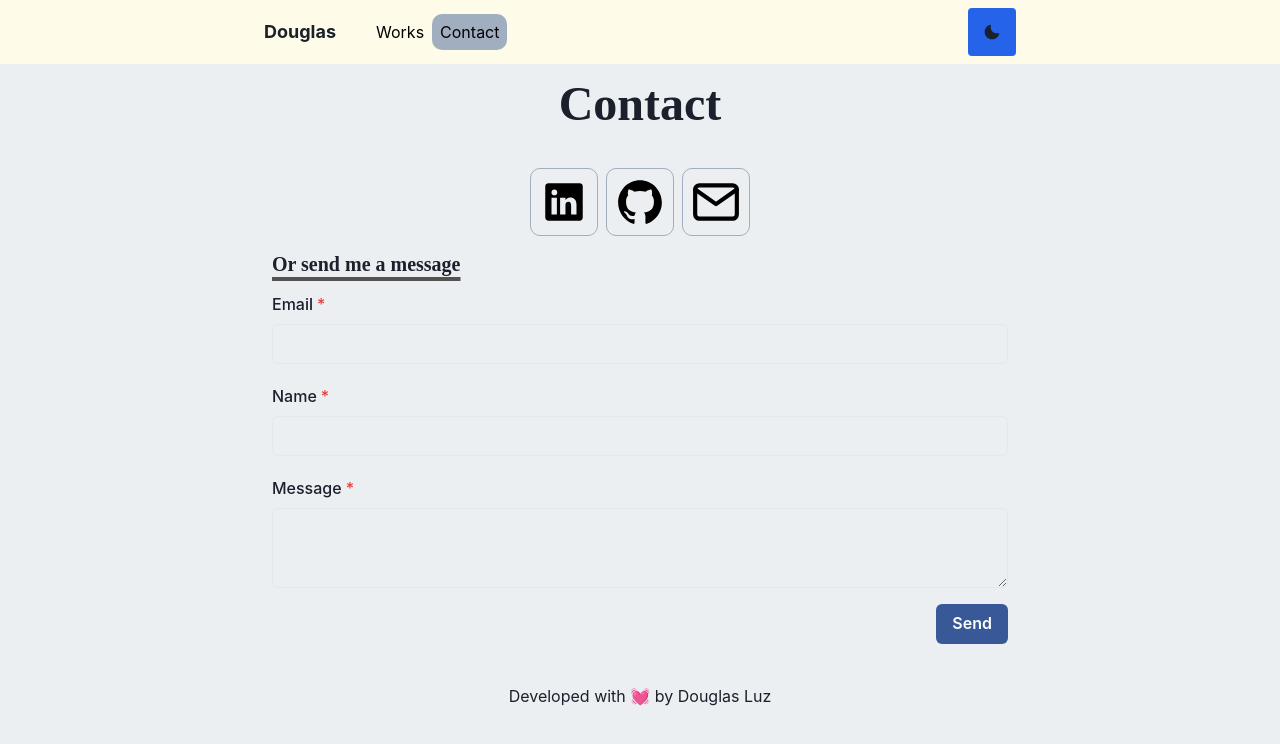
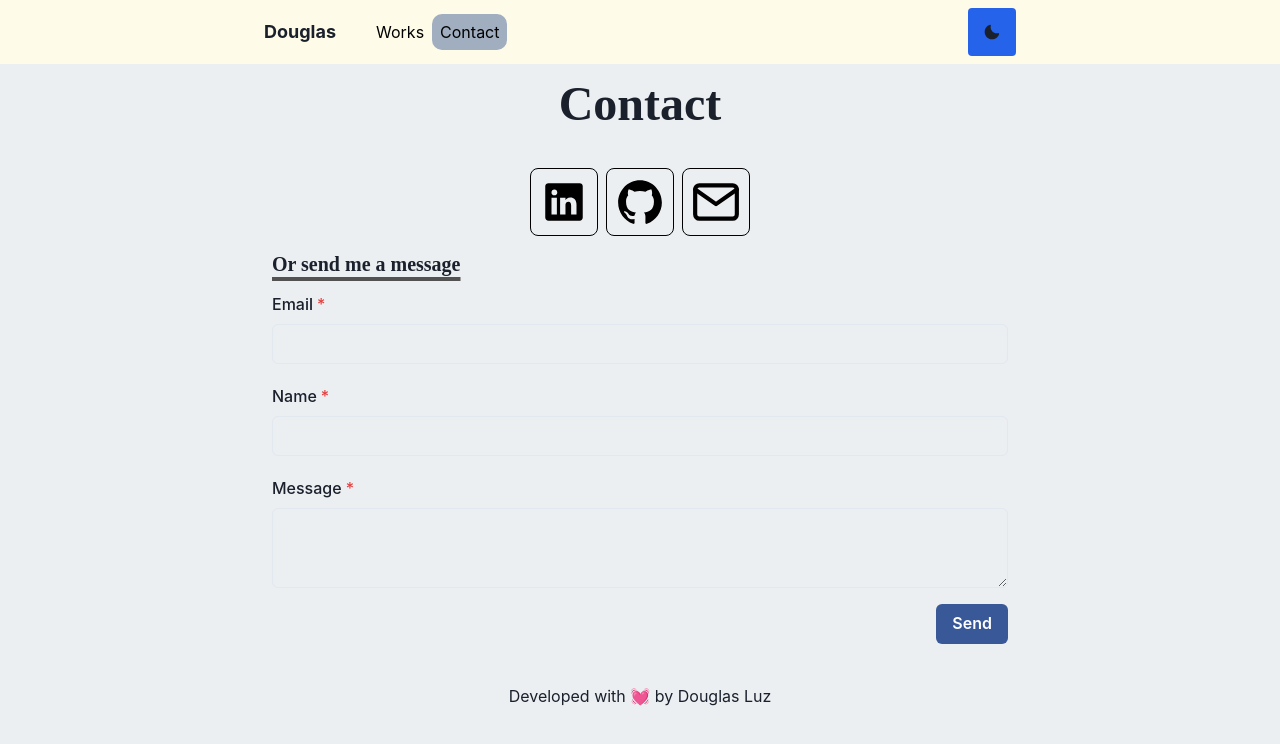
Before and after one commit to dougluz/douglasluz.com, a Next.js app: page /contact in a window 1280 px wide. Shown: the top 744 px of the page. Built offline with nearby package versions, Linux system fonts and the light colour scheme.

Commit message:
refactor: contact card with tailwind

```diff
--- a/components/ContactCard.js
+++ b/components/ContactCard.js
@@ -1,10 +1,7 @@
-import { Box, useColorModeValue } from "@chakra-ui/react"
-
 export const ContactCard = ({ children }) => {
-  const borderColor = useColorModeValue("gray.400", "#555558")
   return (
-    <Box p={2} borderRadius={10} border="1px solid" borderColor={borderColor}>
+    <div className="p-2 rounded-lg border-solid border border-black">
       {children}
-    </Box>
+    </div>
   )
 }
```
